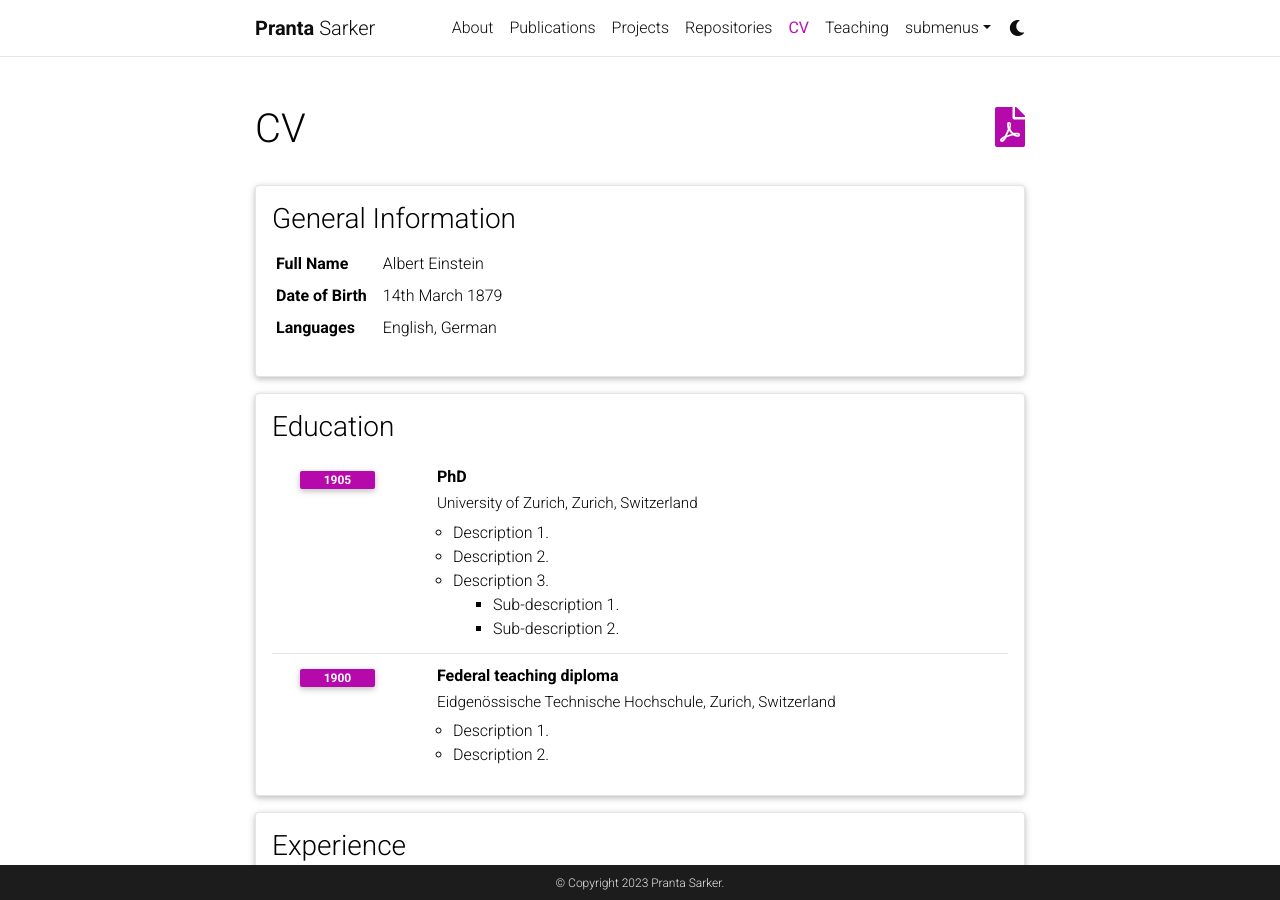
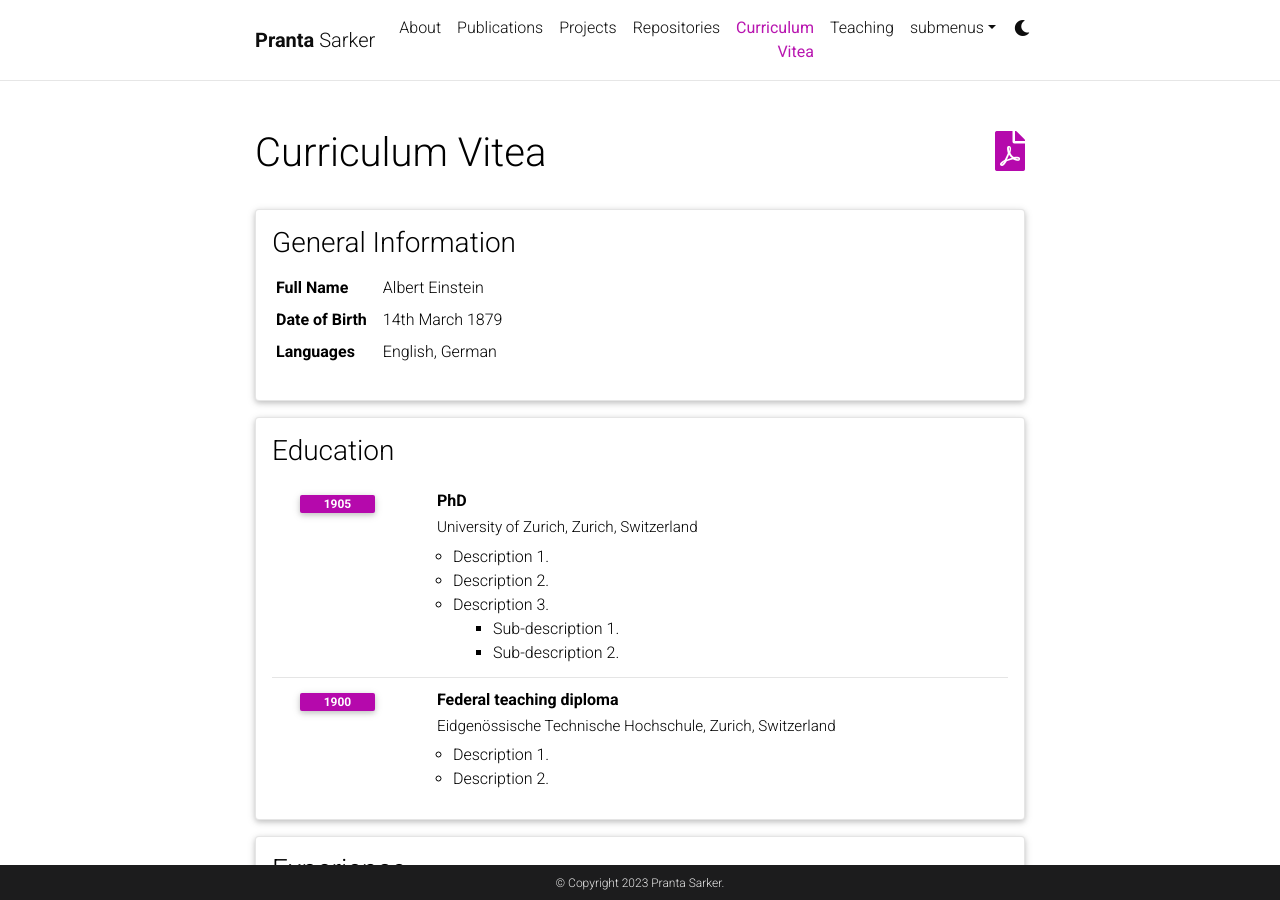
Before and after one commit to psarkerbd/psarkerbd.github.io, a Jekyll site: the page built from _pages/cv.md, in a window 1280 px wide and 900 px high. Built offline with Jekyll 4.4.1, drawn with Linux system fonts in a browser that asks for light colours; comment, search, counter and statistics services are not loaded; a style sheet for code colours, icons or effects is not loaded.

Commit message:
Update cv.md

```diff
--- a/_pages/cv.md
+++ b/_pages/cv.md
@@ -1,7 +1,7 @@
 ---
 layout: cv
 permalink: /cv/
-title: CV
+title: Curriculum Vitea
 nav: true
 nav_order: 4
 cv_pdf: example_pdf.pdf
```
